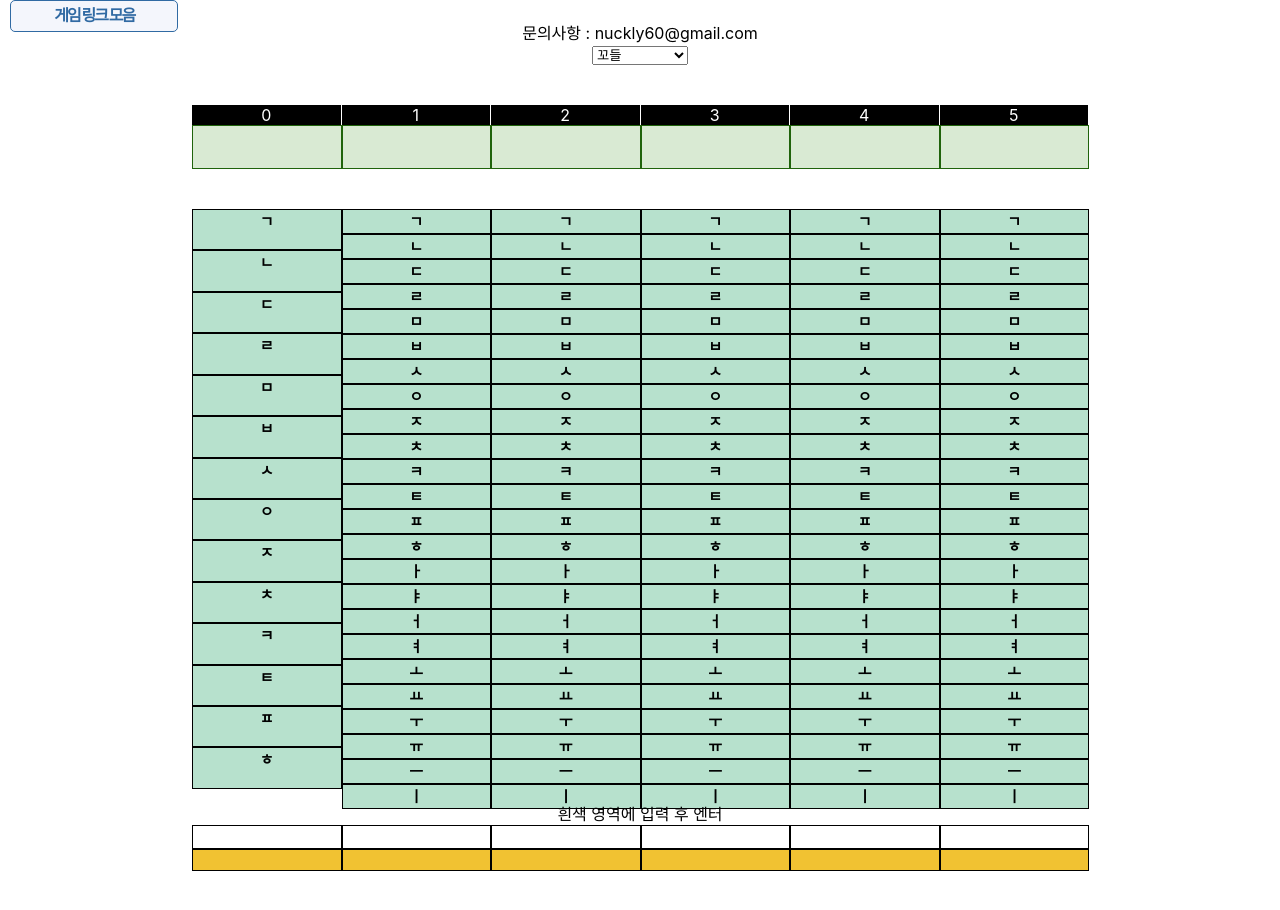
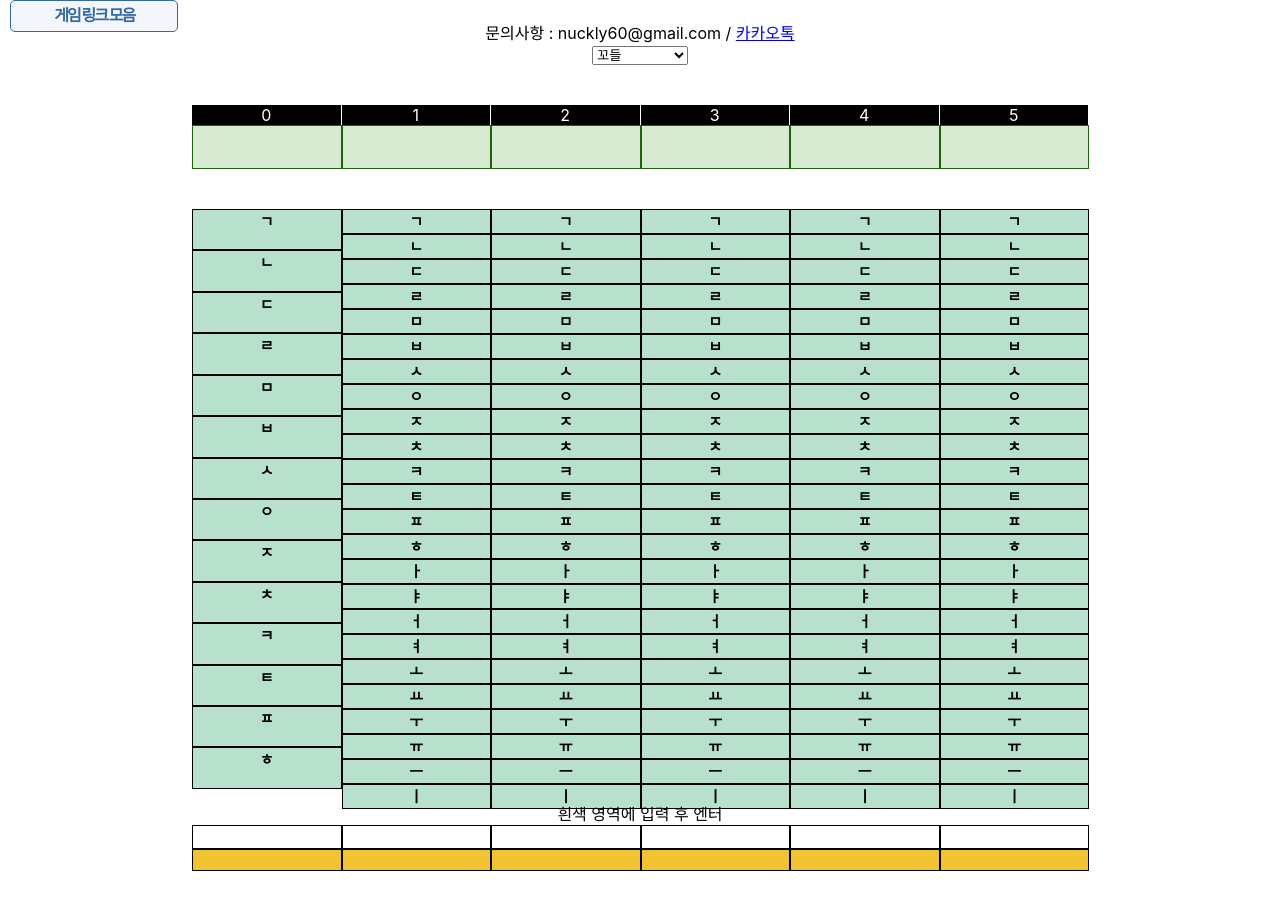
Before and after one commit to GaeTaeng/kordle-helper, a React (Create React App) app: page / in a window 1280 px wide. Shown: the top 910 px of the page. Built offline with nearby package versions, Linux system fonts and the light colour scheme.

Commit message:
카카오톡 오픈채팅 추가

```diff
--- a/src/kordle_helper/header/Header.js
+++ b/src/kordle_helper/header/Header.js
@@ -1,7 +1,7 @@
 function Header() {
     return (
         <header style={{marginTop:"20px"}}>
-        문의사항 : nuckly60@gmail.com
+        문의사항 : nuckly60@gmail.com / <a href="https://open.kakao.com/o/gdYCzqOg"  target='_blank'>카카오톡</a>
         </header>
     )
 }
```
